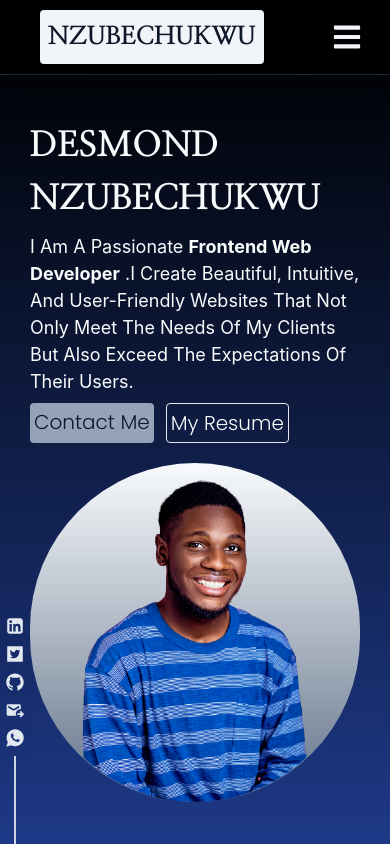
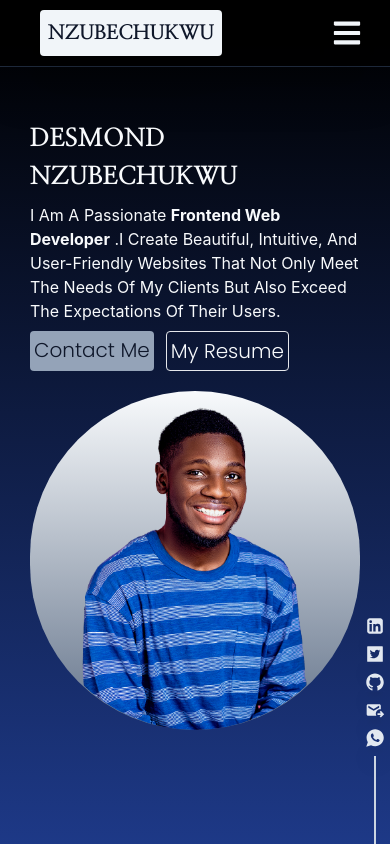
Before and after one commit to DesmondNzubechi/Official-Portfolio, a React (Create React App) app: page / in a window 390 px wide. Shown: the top 844 px of the page. Built offline with nearby package versions, Linux system fonts and the light colour scheme; the HTML template or start-up script is replaced by a standard one; a web font is replaced by a local one.

Commit message:
new change

```diff
--- a/src/Components/ContactLink/ContactLink.jsx
+++ b/src/Components/ContactLink/ContactLink.jsx
@@ -9,7 +9,7 @@ import {IoLogoWhatsapp} from 'react-icons/io';
 
 export const ContactLink = () => {
     return(
-        <div className="flex flex-col fixed  px-[5px] items-center left-0 z-[15] bottom-0  gap-2  ">
+        <div className="flex flex-col fixed  px-[5px] items-center right-0 z-[15] bottom-0  gap-2  ">
         <a href="https://linkedin.com/in/desmond-nzubechukwu-388954222/"> <AiFillLinkedin className=" md:text-[30px] text-[20px] text-slate-200 shadow-xl rounded-xl "/></a>
          <a href="https://twitter.com/Nzubechukwu101"> <AiFillTwitterSquare className=" md:text-[30px] text-[20px] shadow-xl text-slate-200 "/></a>
        <a href="https://github.com/DesmondNzubechi"> <AiFillGithub className=" md:text-[30px] text-[20px] shadow-xl text-slate-200 "/></a>
--- a/src/Components/Contacts/ContactMe.jsx
+++ b/src/Components/Contacts/ContactMe.jsx
@@ -66,7 +66,7 @@ export const ContactMe = () => {
                         <label className="text-slate-100 text-[20px] font-fonty " htmlFor="message">Message:</label>
                         <textarea className="bg-Contact outline-0 text-white w-full py-[10px] px-[10px] min-h-[100px] rounded text-[15px] md:text-[20px] " name="message" id=""placeholder="Write Your Message" ></textarea>
                     </div>
-                    <button  className=" md:float-right transition ease-in delay-150 hover:-translate-y-1 hover:scale-110 w-fit self-start bg-slate-200 py-[5px] px-[5px] text-[25px] font-fonty rounded hover:bg-slate-400 " type="submit">Send message</button>
+                    <button  className=" md:float-right  transition ease-in delay-150 hover:-translate-y-1 hover:scale-110 w-fit self-start bg-slate-200  px-[5px] text-[18px] md:text-[25px] font-fonty rounded hover:bg-slate-400 " type="submit">Send</button>
                 </form>
 
 
--- a/src/Components/Hero Section/HeroSection.jsx
+++ b/src/Components/Hero Section/HeroSection.jsx
@@ -15,8 +15,8 @@ export const HeroSection = () => {
         <div  className="bg-gradient-to-b from-Tp to-blue-900 overflow-x-hidden ... px-[30px] min-h-[100vh] pt-[100px] py-[50px] ">
         <div  className="flex gap-5 items-center justify-around  flex-col md:flex-row">
        <div data-aos='fade-up' data-aos-duration='1000' className="max-w-[500px] flex flex-col gap-2 ">
-        <h1 className="uppercase font-myfont text-[35px] md:text-[40px] text-slate-50  ">Desmond Nzubechukwu</h1>
-        <p className="text-slate-50 text-[18px] md:text-[20px] capitalize ">I am a passionate <strong>frontend web developer</strong> .I create beautiful, intuitive, and user-friendly websites that not only meet the needs of my clients but also exceed the expectations of their users. </p>
+        <h1 className="uppercase font-myfont text-[25px] md:text-[40px] text-slate-50  ">Desmond Nzubechukwu</h1>
+        <p className="text-slate-50 text-[16px] md:text-[20px] capitalize ">I am a passionate <strong>frontend web developer</strong> .I create beautiful, intuitive, and user-friendly websites that not only meet the needs of my clients but also exceed the expectations of their users. </p>
         <div className="flex flex-row gap-3">
             <Link to='/Contact' className=" ease-in delay-150 hover:-translate-y-1 hover:scale-110 bg-slate-400 text-slate-900 p-1 text-[20px] rounded font-fonty  ">Contact Me</Link>
             <Link to='/' className=" ease-in delay-150 hover:-translate-y-1 hover:scale-110 text-slate-50 p-1 border text-[20px] rounded font-fonty  ">My Resume</Link>
--- a/src/Components/Nav/NavDesktop.jsx
+++ b/src/Components/Nav/NavDesktop.jsx
@@ -35,14 +35,14 @@ export const NavDesktop = () => {
     return(
         <div className="flex flex-row z-20 items-center overflow-x-0 bg-T border-b  border-slate-800 shadow-2xl gap-[20px] md:px-[50px] px-[20px] fixed top-0 left-0 right-0 w-full  px-[20px] py-[10px] justify-between ">
             <div className="  w-fit bg-slate-100 rounded relative z-[30] shadow-2xl  p-2 mx-[20px] ">
-                <h1 className="font-myfont  text-[25px] uppercase rounded text-slate-900"> NzubeChukwu</h1>
+                <h1 className="font-myfont text-[20px]  md:text-[25px] uppercase rounded text-slate-900"> NzubeChukwu</h1>
             </div>
             <div className=" p-2 md:mr-[50px] shadow-xl ">
              { navIcon.showIcon &&   <FaBars onClick={showNavLink} className="text-slate-100 relative z-[30]  text-[30px]  "/>}
                {navIcon.hideIcon && <HiXMark onClick={hideNavLink} className="text-slate-100 relative z-[30]  text-[30px]  "/>}
             </div>
 <div className={` top-0 flex-row flex backdrop-blur-sm justify-center h-full transition ease-out duration-300   pt-[100px] ${navLink}  w-full  gap-5 fixed px-[10px] py-[5px] items-center rounded-[5px] shadow-2xl  `}>
-    <ul className=" font-fonty  py-[50px] px-[50px] bg-Tp rounded shadow-2xl uppercase text-center ">
+    <ul className=" font-fonty  py-[50px] p gap-[20px] px-[50px] flex flex-col bg-Tp rounded shadow-2xl uppercase text-center ">
     <li>
         <Link onClick={hideNavLink} to='/' className='text-slate-50 text-[25px]   ' >Home</Link>
     </li>
@@ -56,10 +56,10 @@ export const NavDesktop = () => {
         <Link onClick={hideNavLink} to='/Contact'  className='text-slate-50 text-[25px]   ' >Contact me</Link>
     </li>
     <div className="flex my-[20px] justify-center flex-row px-[5px] items-center z-[15]   gap-2  ">
-          <a  href="https://linkedin.com/in/desmond-nzubechukwu-388954222/"> <AiFillLinkedin className=" md:text-[30px] text-[20px] text-slate-200 shadow-xl rounded-xl "/></a>
-           <a href="https://twitter.com/Nzubechukwu101"> <AiFillTwitterSquare className=" md:text-[30px] text-[20px] shadow-xl text-slate-200 "/></a>
-         <a href="https://github.com/DesmondNzubechi"> <AiFillGithub className=" md:text-[30px] text-[20px] shadow-xl text-slate-200 "/></a>
-           <a href="mailto:nzubestdesmond@gmail.com"><MdOutgoingMail  className=" md:text-[30px] text-[20px] shadow-xl text-slate-200 "/></a>
+          <a  href="https://linkedin.com/in/desmond-nzubechukwu-388954222/"> <AiFillLinkedin className=" md:text-[30px] text-[25px] text-slate-200 shadow-xl rounded-xl "/></a>
+           <a href="https://twitter.com/Nzubechukwu101"> <AiFillTwitterSquare className=" md:text-[30px] text-[25px] shadow-xl text-slate-200 "/></a>
+         <a href="https://github.com/DesmondNzubechi"> <AiFillGithub className=" md:text-[30px] text-[25px] shadow-xl text-slate-200 "/></a>
+           <a href="mailto:nzubestdesmond@gmail.com"><MdOutgoingMail  className=" md:text-[30px] text-[25px] shadow-xl text-slate-200 "/></a>
            <a href="https://wa.me/2347084183611?text=Hello%20Nzubechukwu,%20I%20got%20your%20contact%20from%20your%20website%20my%20name%20is%20..."><IoLogoWhatsapp className=" md:text-[30px] text-[20px] shadow-xl text-slate-200 " /></a>
 
         </div>
```
